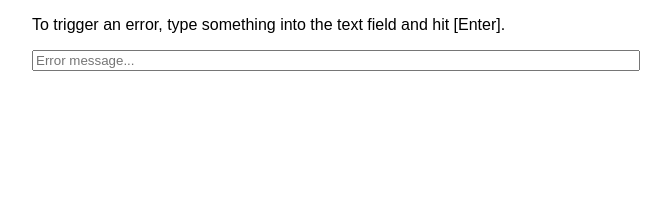
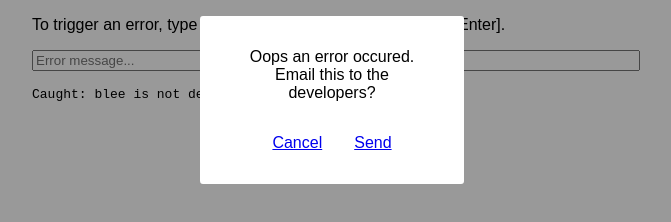
Before and after one commit to chr15m/catch-all-errors, a website: page index.html in a window 1280 px wide. Shown: the whole page, without its empty margins (308-979 px from the left). Drawn offline with Linux system fonts and the light colour scheme; no server answers.

Commit message:
Added email modal handler mode.

```diff
--- a/index.html
+++ b/index.html
@@ -3,7 +3,7 @@
   <head>
     <meta charset="utf-8">
     <meta content="width=device-width, initial-scale=1" name="viewport">
-    <script src="catch-all-errors.min.js" data-post-url="example-api.php" data-continuous></script>
+    <script src="index.js" data-post-url="example-api.php" data-callback="catcher" data-email-to='support@yoursite.net' data-continuous></script>
     <style>
       html, body {
         margin: 0px;
--- a/index.js
+++ b/index.js
@@ -8,7 +8,7 @@ var config = {};
 
 action.post_url = script.getAttribute("data-post-url") || null;
 action.callback = script.getAttribute("data-callback") || null;
-//action.email_to = script.getAttribute("data-email-to") || null;
+action.email_to = script.getAttribute("data-email-to") || null;
 config.continuous = script.getAttribute("data-continuous") != null;
 config.prevent_default = script.getAttribute("data-prevent-default") != null;
 
@@ -25,9 +25,9 @@ window.onerror = function(message, url, line, column, error) {
   console.log("extracted error:", e);
 
   // if user has configured API post
+  action.callback && window[action.callback] && window[action.callback](e);
   action.post_url && _action_post_url(action.post_url, e);
-  action.callback && window[action.callback] && window[action.callback](e);
-  //action.email_to && _action_email_to(action.email_to, e);
+  action.email_to && _action_email_to(action.email_to, e);
 
   // re-install this error handler again if continuous mode
   if (config.continuous) {
@@ -79,26 +79,35 @@ var _action_post_url = function(url, e) {
   http.send(param_pairs.join("&"));
 }
 
-// TODO: handler to prompt the user to send an email
-// PRs implementing this are welcome!
-//
-// Design:
-//  * Pop up modal asking user to send a mail to the developer.
-//  * The "Send" button should be a href with mailto:
-//  * The mailto: address should be email_address
-//  * The mailto: link should have &subject=Traceback
-//  * The mailto: link should have &body=JSON.serialize(e)
-// User should be able to customise modal look and contents
-// with CSS and/or configs
+// handler to pop up modal asking user to send a mail to the developer
+// User can customise modal look and contents with CSS
 //
 // https://news.ycombinator.com/hn.js
-// function nu(tag, attrs, text) { var e = document.createElement(tag); for(var a in attrs) { e.setAttribute(a, attrs[a]); }; e.innerHTML = text || ""; return e; }
-// function chkurl(s) { return document.location.href.indexOf(s) != -1; }
-// function ins(where, el) { return where.parentNode.insertBefore(el, where.nextSibling); };
-//
-/*var _action_email_to = function(email_address, e) {
+function nu(tag, attrs, text) { var e = document.createElement(tag); for(var a in attrs) { e.setAttribute(a, attrs[a]); }; e.innerHTML = text || ""; return e; }
+
+var _action_email_to = function(email_address, e) {
   console.log("_action_email_to", email_address, e);
-}*/
+  var modal = nu("div", {"class": "modal"});
+  var modal_content = nu("div", {}, "Oops an error occured. Email this to the developers?<br/>");
+  var cancel = nu("a", {"href": "#"}, "Cancel");
+  var button = nu("a", {
+    "href": "mailto:" + email_address +
+    "?subject=" + encodeURIComponent("JavaScript error from " + e.url) +
+    "&body=" + encodeURIComponent("Hi, just letting you know I saw the following error:\n\n" + JSON.stringify(e, null, 2) + "\n")},
+    "Send");
+  document.body.appendChild(modal);
+  modal.appendChild(modal_content);
+  modal_content.appendChild(cancel);
+  modal_content.appendChild(button);
+  function _removemodal() {
+    document.body.removeChild(modal);
+  }
+  modal.style = "position: fixed; z-index: 1, left: 0; top: 0; width: 100%; height: 100%; overflow: none; background-color: rgba(0,0,0,0.4); margin: auto auto;";
+  modal_content.style = "margin: 1em auto; width: 200px; text-align: center; padding: 2em; background-color: white; border-radius: 3px;";
+  cancel.style = button.style = "margin: 2em 1em 0em 1em; display: inline-block;";
+  cancel.onclick = function(ev) { ev.preventDefault(); _removemodal(); };
+  button.onclick = function(ev) { setTimeout(function() {document.body.removeChild(modal);}, 1); };
+}
 
 // TODO: handler to post to Google Analytics API
 //  ga('send', 'event', 'window.onerror', message, navigator.userAgent);
```
Also changed, not shown: README.md, modal.png (added).
